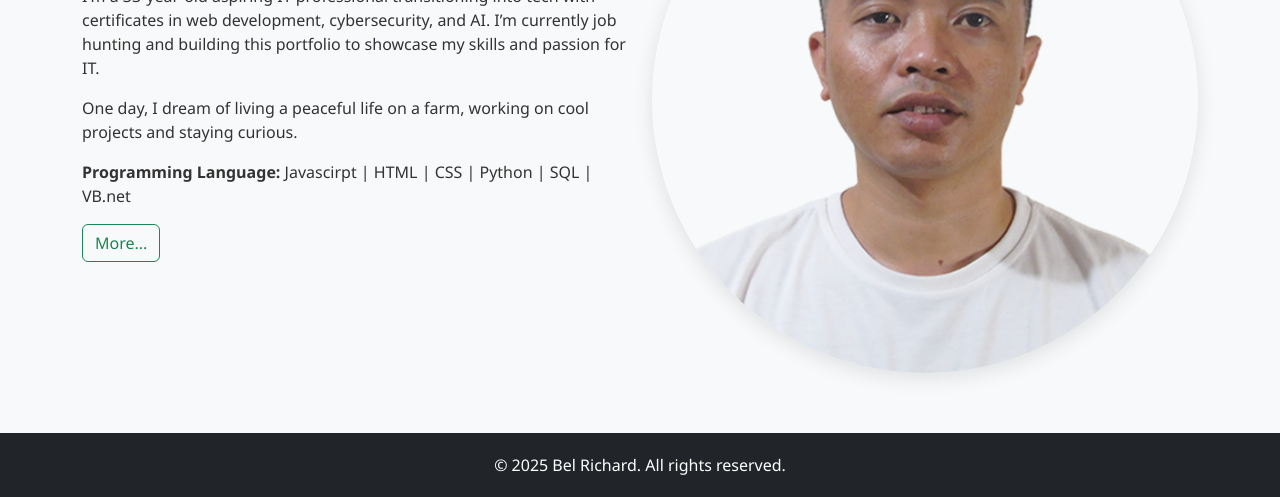
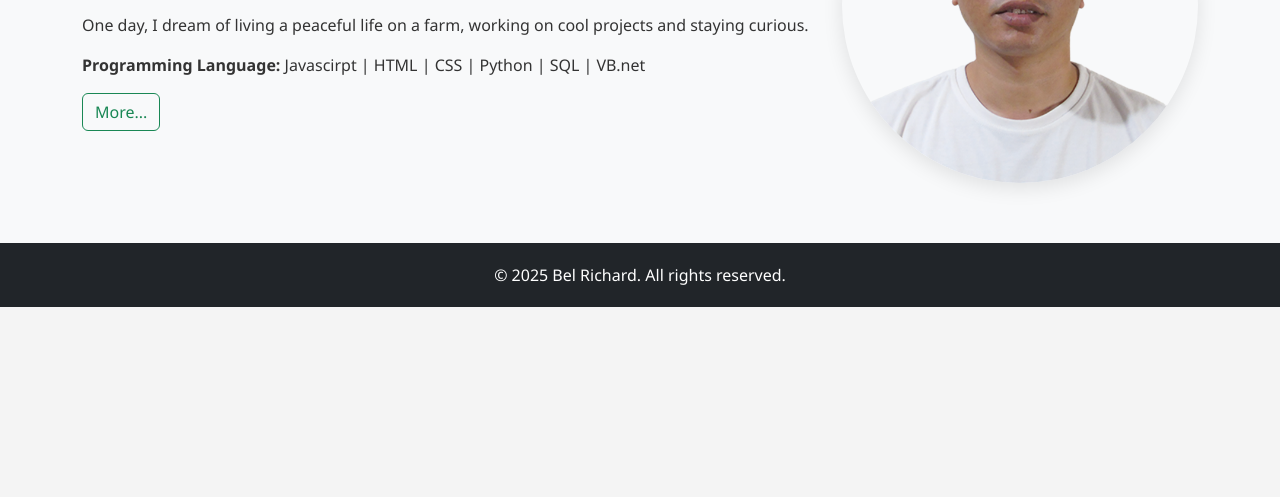
Before and after one commit to belrichard1991/PortfolioWebsite, a website: page Public/index.html in a window 1280 px wide. Shown: the part 635-1132 px from the top of the page. After the commit the page ends 942 px from the top, so only its background shows below. Drawn offline with nearby package versions, Linux system fonts and the light colour scheme.

Commit message:
modified index page

```diff
--- a/Public/index.html
+++ b/Public/index.html
@@ -73,7 +73,7 @@
   <section class="section bg-light">
     <div class="container animate-entry">
       <div class="row align-items-center">
-        <div class="col-md-6">
+        <div class="col-md-8">
           <h2>About Me</h2>
           <p>
             I'm a 33-year-old aspiring IT professional transitioning into tech with certificates in
@@ -86,7 +86,7 @@
           <p><strong>Programming Language:</strong> Javascirpt | HTML | CSS | Python | SQL | VB.net </p>
           <a href="/about" class="btn btn-outline-success"> More...</a>
         </div>
-        <div class="col-md-6 animate-entry">
+        <div class="col-md-4 animate-entry">
           <img src="img/mypic 2x2.png" class="img-fluid about-img rounded-circle" alt="About Image">
         </div>
       </div>
```
